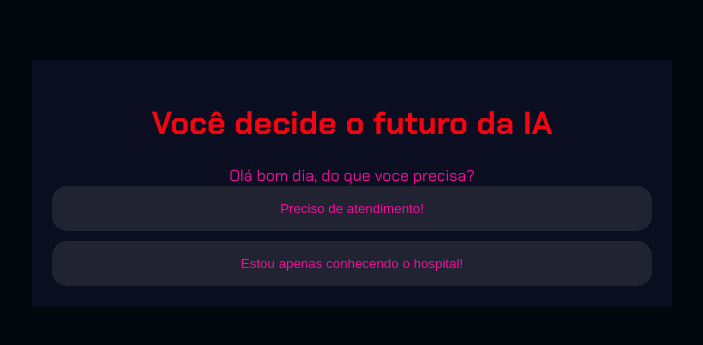
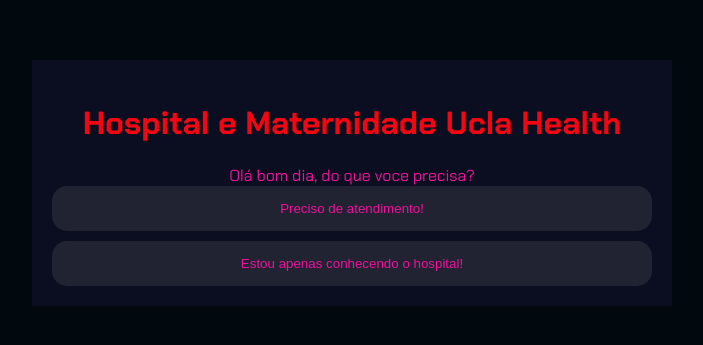
Before and after one commit to vihh123/hospital, a plain HTML site: page index.html in a window 1280 px wide. Shown: the part 225-570 px from the top of the page, without its empty margins (288-991 px from the left). Drawn offline with Linux system fonts and the light colour scheme.

Commit message:
Update index.html

```diff
--- a/index.html
+++ b/index.html
@@ -10,7 +10,7 @@
 
 <body>
     <div class="caixa-principal">
-        <h1>Você decide o futuro da IA</h1>
+        <h1>Hospital e Maternidade Ucla Health</h1>
         <div class="caixa-perguntas"></div>
         <div class="caixa-alternativas"></div>
         <div class="caixa-resultado">
```
